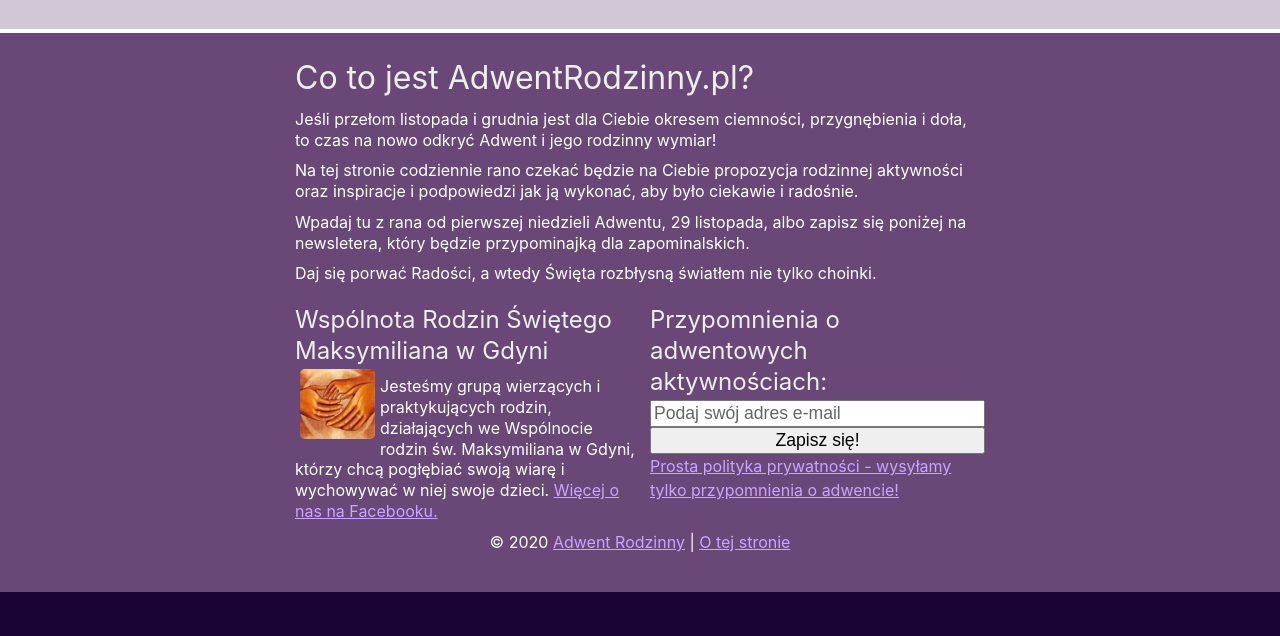
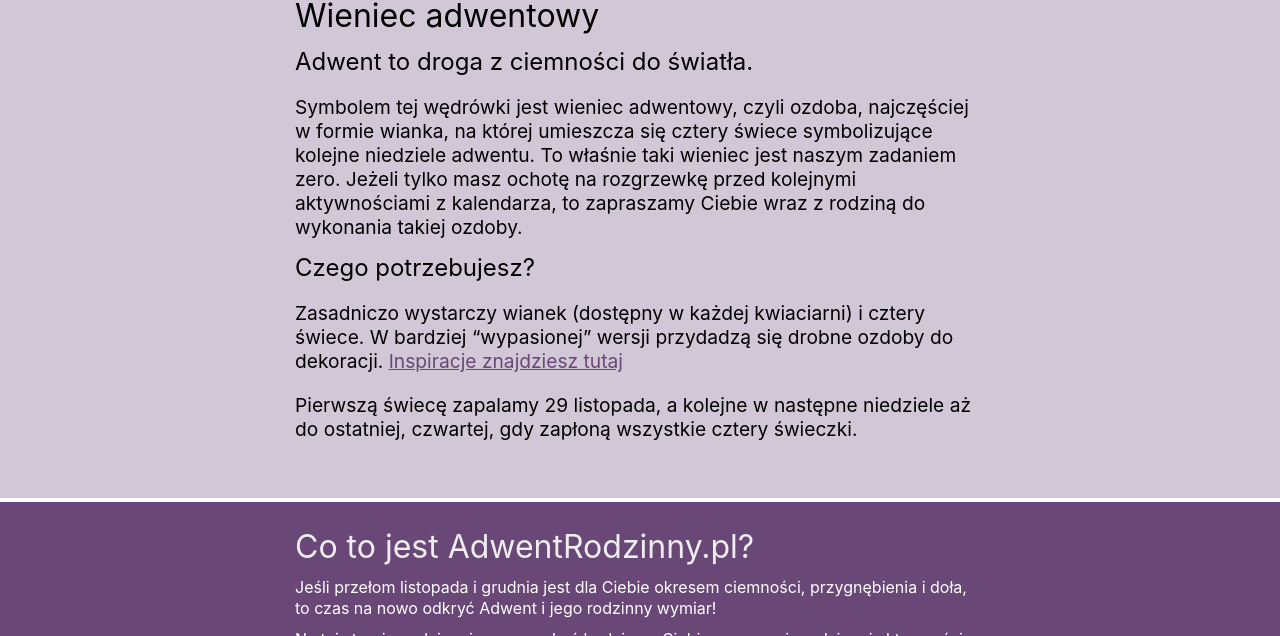
Before and after one commit to michaelnozbe/adwentrodzinny, a Jekyll site: the page built from index.md, in a window 1280 px wide and 900 px high, scrolled down 472 px, cut to the strip 264-900 px from the top of the window. Built offline with Jekyll 4.4.1, drawn with Linux system fonts in a browser that asks for light colours; before the commit the page ends 1328 px from its top, so only the background shows below that.

Commit message:
Zadanie zero

```diff
--- a/index.md
+++ b/index.md
@@ -8,4 +8,16 @@
 
 <img src="https://nozbe.net/gif/2020-11-29_ad_ffffff.gif" alt="Licznik…" style="border: 5px solid #ee9841; border-radius: 30px;">
 
+## Wieniec adwentowy
+
+### Adwent to droga z ciemności do światła.
+
+Symbolem tej wędrówki jest wieniec adwentowy, czyli ozdoba, najczęściej w formie wianka, na której umieszcza się cztery świece symbolizujące kolejne niedziele adwentu. To właśnie taki wieniec jest naszym zadaniem zero. Jeżeli tylko masz ochotę na rozgrzewkę przed kolejnymi aktywnościami z kalendarza, to zapraszamy Ciebie wraz z rodziną do wykonania takiej ozdoby.
+
+### Czego potrzebujesz?
+
+Zasadniczo wystarczy wianek (dostępny w każdej kwiaciarni) i cztery świece. W bardziej "wypasionej" wersji przydadzą się drobne ozdoby do dekoracji. [Inspiracje znajdziesz tutaj](https://www.akademiaflorystyki.pl/wieniec-adwentowy-i-bozonarodzeniowy/)
+
+Pierwszą świecę zapalamy 29 listopada, a kolejne w następne niedziele aż do ostatniej, czwartej, gdy zapłoną wszystkie cztery świeczki.
+
 <br>
```
